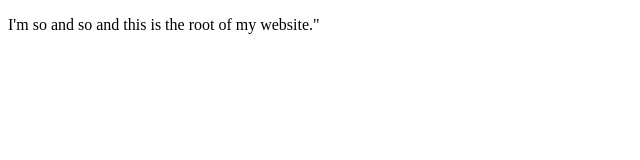
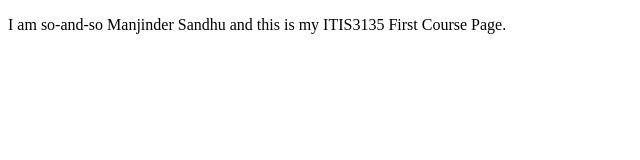
Before and after one commit to ManjinderUNCC/ManjinderUNCC, a plain HTML site: page index.html in a window 1280 px wide. Shown: the whole page, without its empty margins (0-640 px from the left). Drawn offline with Linux system fonts and the light colour scheme.

Commit message:
Update index.html

```diff
--- a/index.html
+++ b/index.html
@@ -2,7 +2,7 @@
 <html>
 <body>
 
-<p>I'm so and so and this is the root of my website."</p>
+<p>I am so-and-so Manjinder Sandhu and this is my ITIS3135 First Course Page.</p>
 
 </body>
 </html>
```
